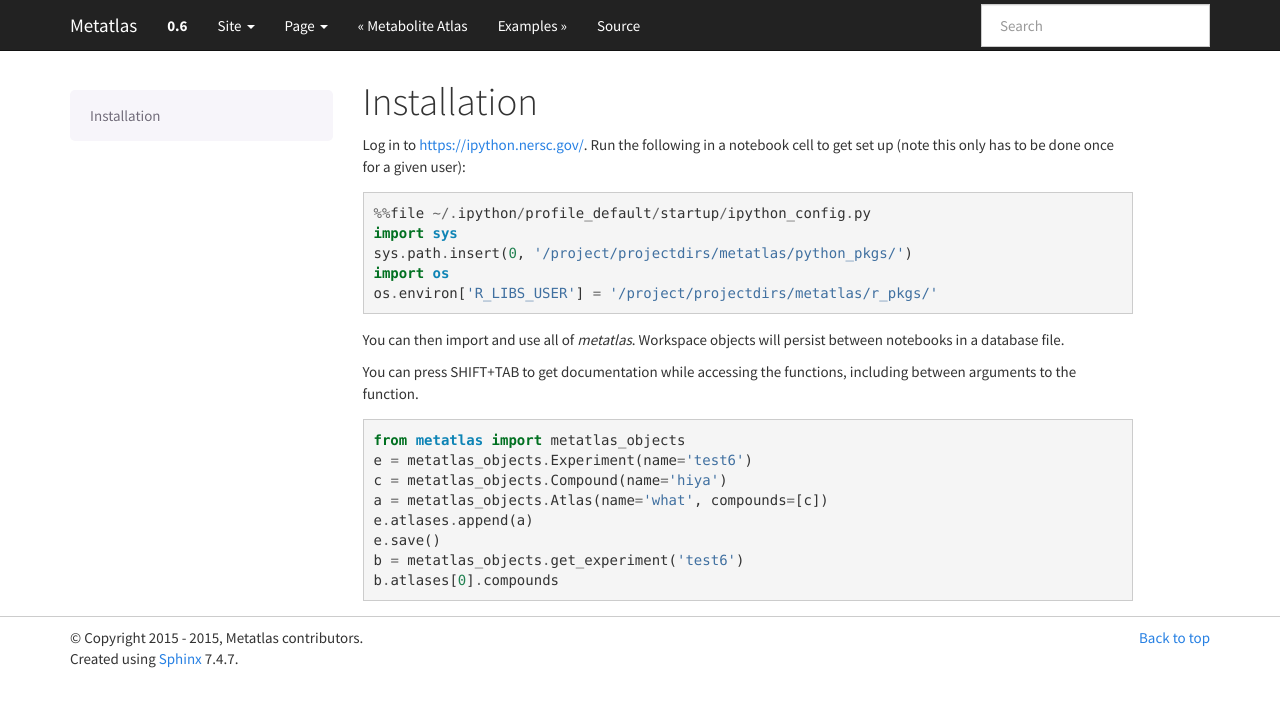
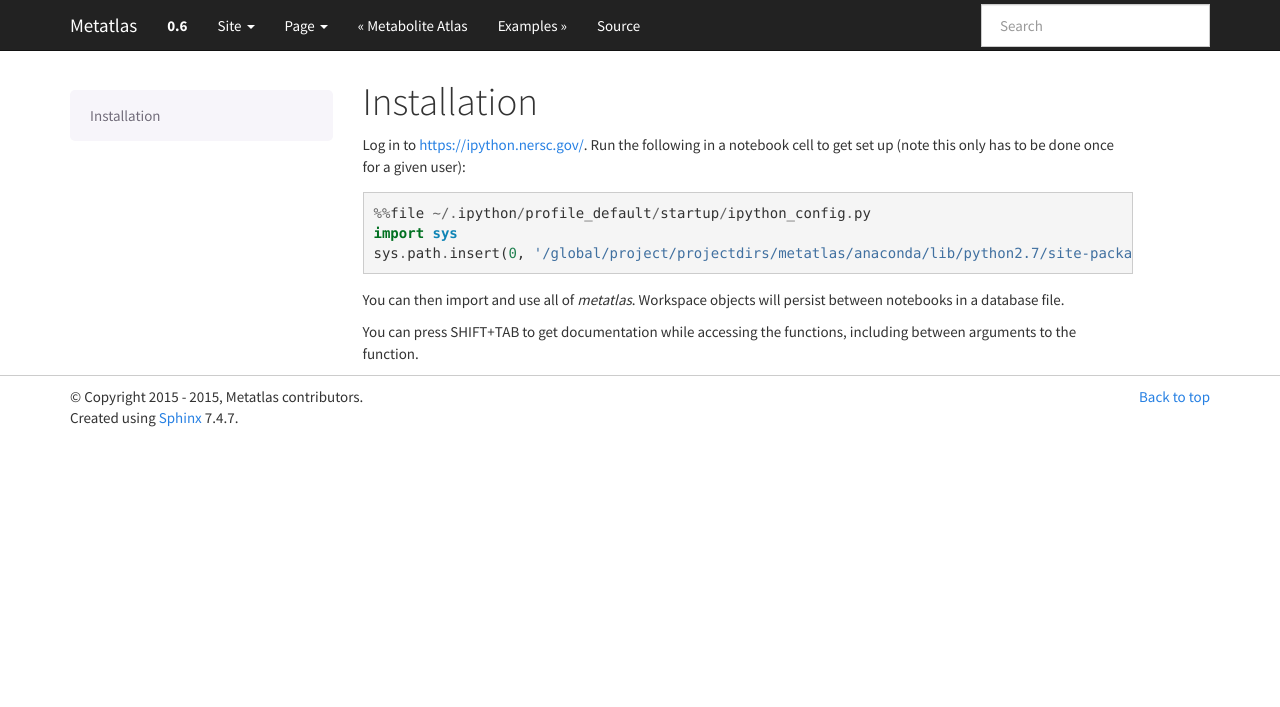
Before and after one commit to biorack/metatlas, a Sphinx documentation site: the page built from docs/source/installation.rst, in a window 1280 px wide. Shown: the top 707 px of the page. Built offline with Sphinx 7.4.7, drawn with Linux system fonts in a browser that asks for light colours; formulas are drawn with MathJax 3; pages that are not in the unit, such as notebooks, are missing from menus.

Commit message:
Update install instructions

```diff
--- a/docs/source/installation.rst
+++ b/docs/source/installation.rst
@@ -8,9 +8,7 @@
 
     %%file ~/.ipython/profile_default/startup/ipython_config.py
     import sys
-    sys.path.insert(0, '/project/projectdirs/metatlas/python_pkgs/')
-    import os
-    os.environ['R_LIBS_USER'] = '/project/projectdirs/metatlas/r_pkgs/'
+    sys.path.insert(0, '/global/project/projectdirs/metatlas/anaconda/lib/python2.7/site-packages')
 
 
 You can then import and use all of `metatlas`.
@@ -18,14 +16,3 @@
 
 You can press SHIFT+TAB to get documentation while accessing the functions, including
 between arguments to the function.
-
-::
-
-    from metatlas import metatlas_objects
-    e = metatlas_objects.Experiment(name='test6')
-    c = metatlas_objects.Compound(name='hiya')
-    a = metatlas_objects.Atlas(name='what', compounds=[c])
-    e.atlases.append(a)
-    e.save()
-    b = metatlas_objects.get_experiment('test6')
-    b.atlases[0].compounds
```
